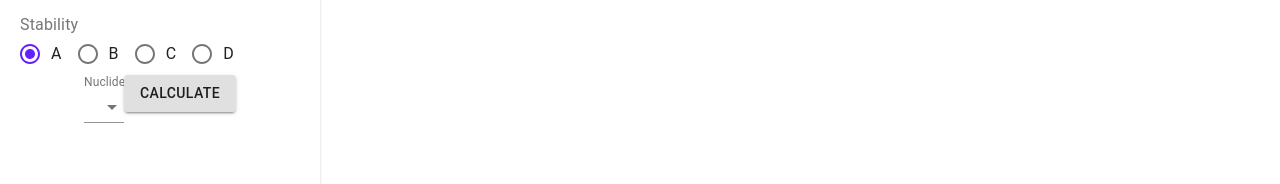
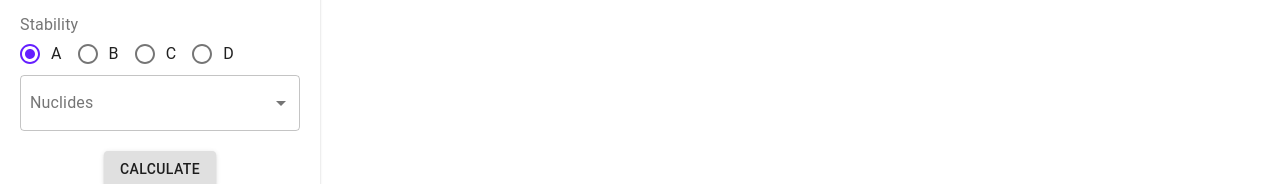
Before and after one commit to CEN3031-Team-6-LLC/project-ui, a React (Create React App) app: page / in a window 1280 px wide. Shown: the part 607-791 px from the top of the page. Built offline with nearby package versions, Linux system fonts and the light colour scheme; no server answers.

Commit message:
Nuclide basics

```diff
--- a/src/GeneralFire/Nuclide.js
+++ b/src/GeneralFire/Nuclide.js
@@ -2,28 +2,48 @@ import React from "react";
 import * as MaterialUI from "@material-ui/core";
 import { configs } from "../configs";
 
+const useStyles = MaterialUI.makeStyles(theme => {
+  return {
+    nuclide: {
+      display: "block",
+      width: "100%",
+      marginBottom: 20
+    },
+    label: {
+      transform: "translate(10px, 20px)"
+    }
+  };
+});
+
 export default function Nuclide(props) {
+  const classes = useStyles();
   const age = 20;
   const handleChange = e => {};
 
   React.useEffect(() => {
     fetch(`${configs.SERVER_URL}/api/nuclides/getNuclideList`)
       .then(resp => {
-        console.log("Nuclide results", resp);
+        return resp.text();
       })
+      .then(text => console.log(text))
       .catch(e => console.log("Error", e));
   }, []);
 
   return (
-    <MaterialUI.FormControl>
-      <MaterialUI.InputLabel id="demo-customized-select-label">
+    <MaterialUI.FormControl className={classes.nuclide}>
+      <MaterialUI.InputLabel
+        className={classes.label}
+        id="demo-customized-select-label"
+      >
         Nuclides
       </MaterialUI.InputLabel>
       <MaterialUI.Select
+        variant="outlined"
         labelId="demo-customized-select-label"
         id="demo-customized-select"
         value={age}
         onChange={handleChange}
+        style={{ width: "100%" }}
       ></MaterialUI.Select>
     </MaterialUI.FormControl>
   );
```
